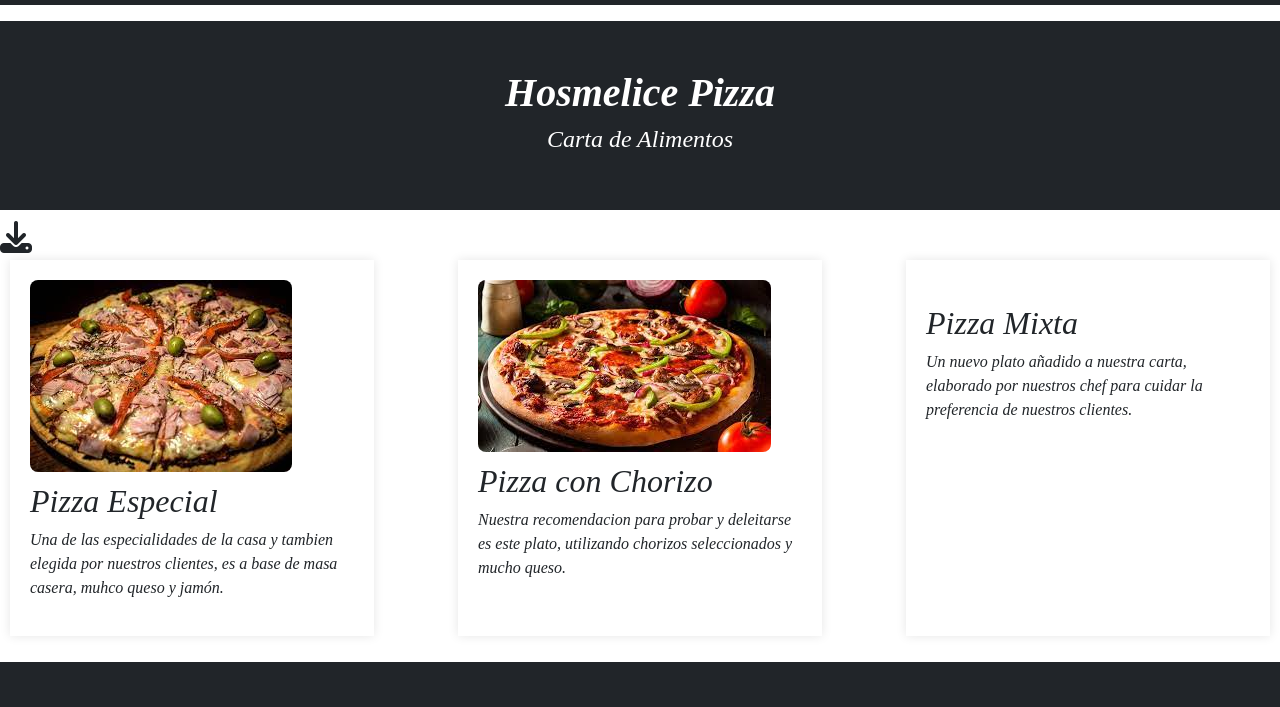
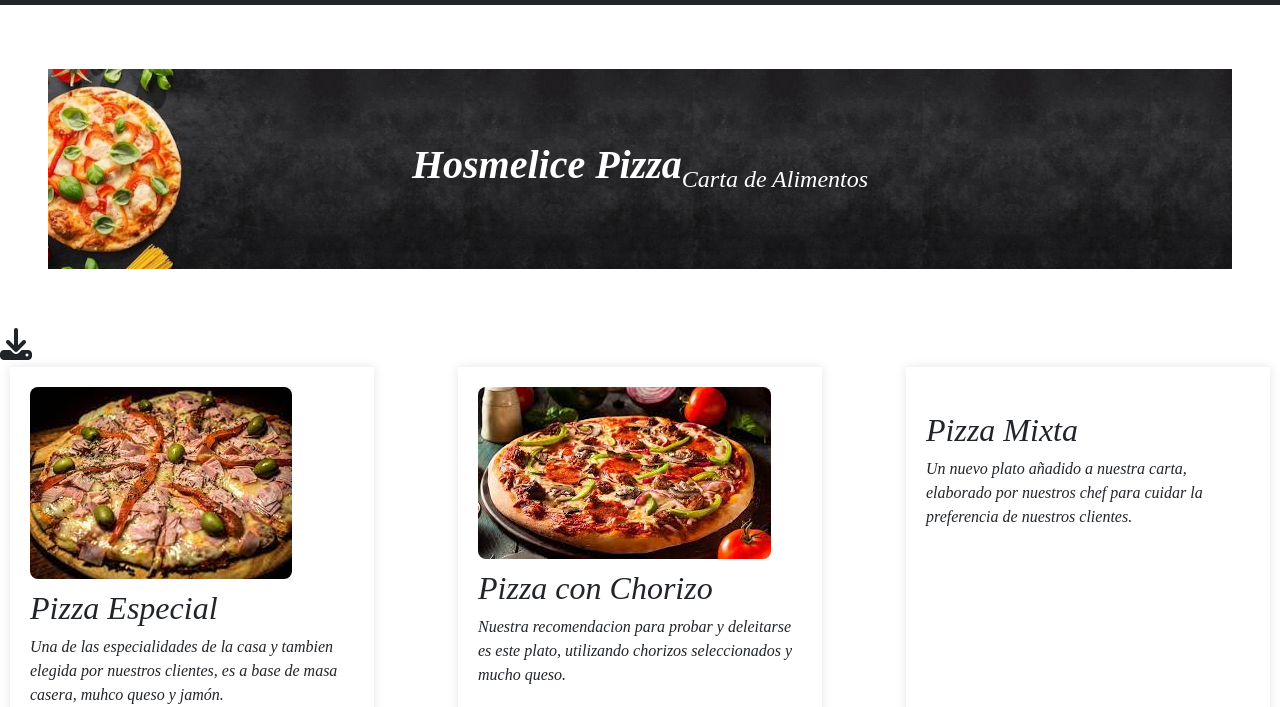
Before and after one commit to chunlucia/hosmelice, a plain HTML site: page Trabajo/html/cartacomida.html in a window 1280 px wide. Shown: the part 61-768 px from the top of the page. Drawn offline with nearby package versions, Linux system fonts and the light colour scheme; files whose address does not match are found by name.

Commit message:
cambio de imagen en fondo

```diff
--- a/Trabajo/css/style.css
+++ b/Trabajo/css/style.css
@@ -30,6 +30,25 @@ h1{font-weight: bold;}
     margin-bottom: 10px;
   }
 
+  /*FONDO DE PIZZA INICIO*/
+.container-fluid{
+  display:flex;
+  justify-content:center;
+  align-items:center;
+
+}
+  #fondopizza{
+    width: 1800px;
+    height: 200px;
+    background-image: url(fondopizza3.png);
+    background-repeat: no-repeat;
+    background-size:cover;
+    background-position: center;
+
+
+  }
+
+
 /* animación para somos */
 .animation{ margin-left:12vw; margin-right: 12vw;}
 
--- a/Trabajo/html/cartacomida.html
+++ b/Trabajo/html/cartacomida.html
@@ -50,7 +50,7 @@
                     <!-- contiene la lista de elementos, collapse oculta cuando es muy peq-->
                     <ul class="navbar-nav">
                         <!--lista desordenada que contiene los elementos de naveg-->
-                        <li class="nav-item">
+                        <li class="nav-item" >
                             <a class="nav-link" href="../index.html">Inicio</a>
                         </li>
                         <li class="nav-item">
@@ -67,11 +67,14 @@
             </div>
         </nav>
 
+                <!--FONDO DE IMAGEN DE PIZZA-->
+        <div class="container-fluid p-5 my-3 text-white text-center">
+            <div id="fondopizza" class="container-fluid">
+                <h1> Hosmelice Pizza <br> </h1>
+                <h4> <br> Carta de Alimentos </h4>
+            </div>
+        </div>
 
-        <div class="container-fluid p-5 my-3 bg-dark text-white text-center">
-            <h1>Hosmelice Pizza</h1>
-            <h4> Carta de Alimentos </h4>
-        </div>
     </header>
 
     <main>
--- a/Trabajo/html/somos.html
+++ b/Trabajo/html/somos.html
@@ -113,7 +113,7 @@
                 <div class="col f"> <img src="../images/WhatsApp Image 2024-04-19 at 11.01.06 PM (1).jpeg" class="rounded-circle" alt="gabriel" width="60%" height="70%">
                 </div>
                 <div class="col">
-                    <p>Gabriel: Quiero cocinar esto, para este tipo de gente, en un espacio con estas características que refuerce
+                    <p>Jesus: Quiero cocinar esto, para este tipo de gente, en un espacio con estas características que refuerce
                     la historia que voy contar a través de mis platos. Una vez que has decidido eso, el resto es mucho más
                     sencillo. No fácil, pero más llevadero. Yo tuve que aprender decoración, por ejemplo porque quería que
                     mi cocina fuera una continuación del comedor, que nada se interpusiera entre el comensal y yo</p>
```
Also changed, not shown: Trabajo/css/fondopizza3.png (added).
